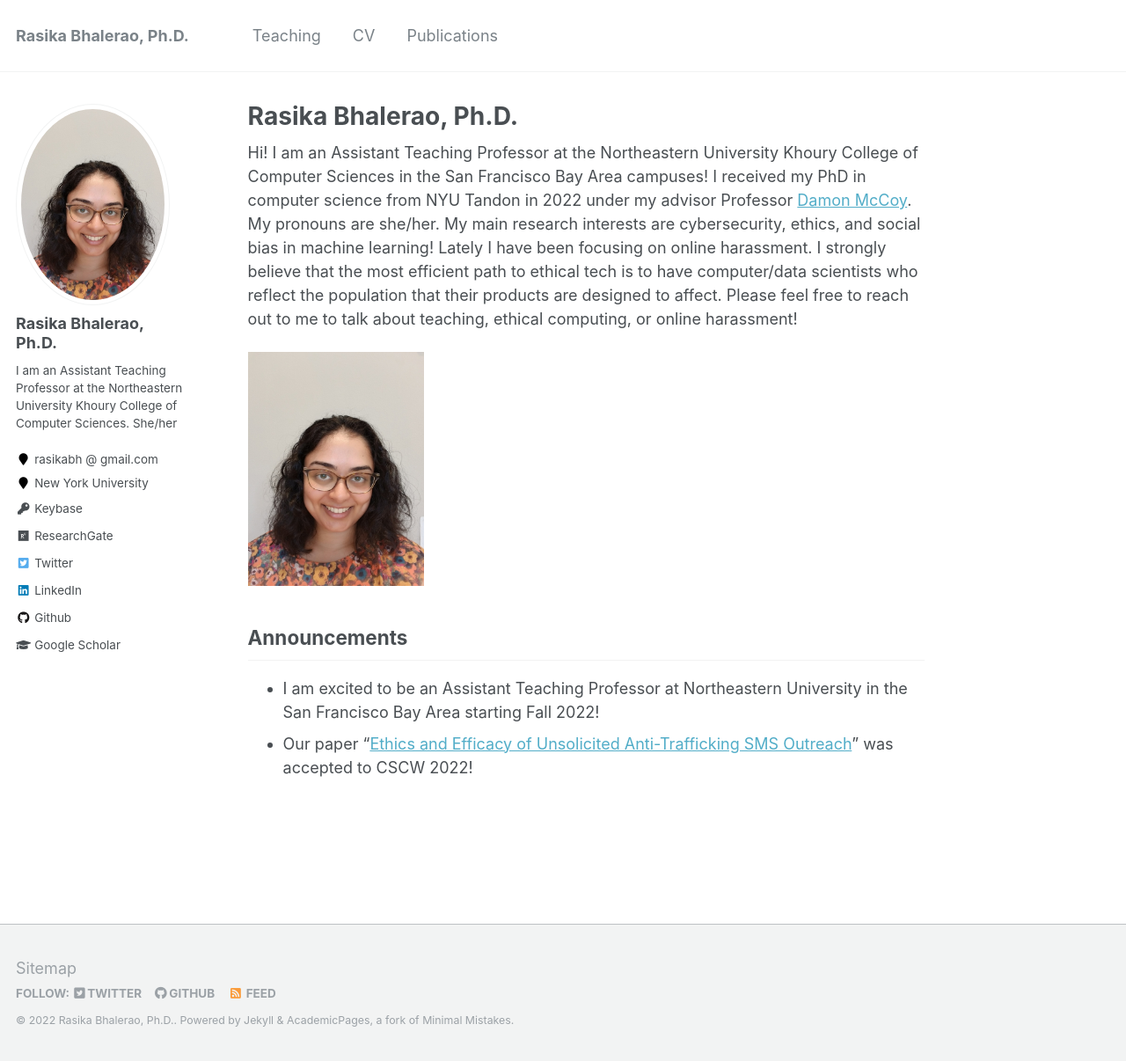
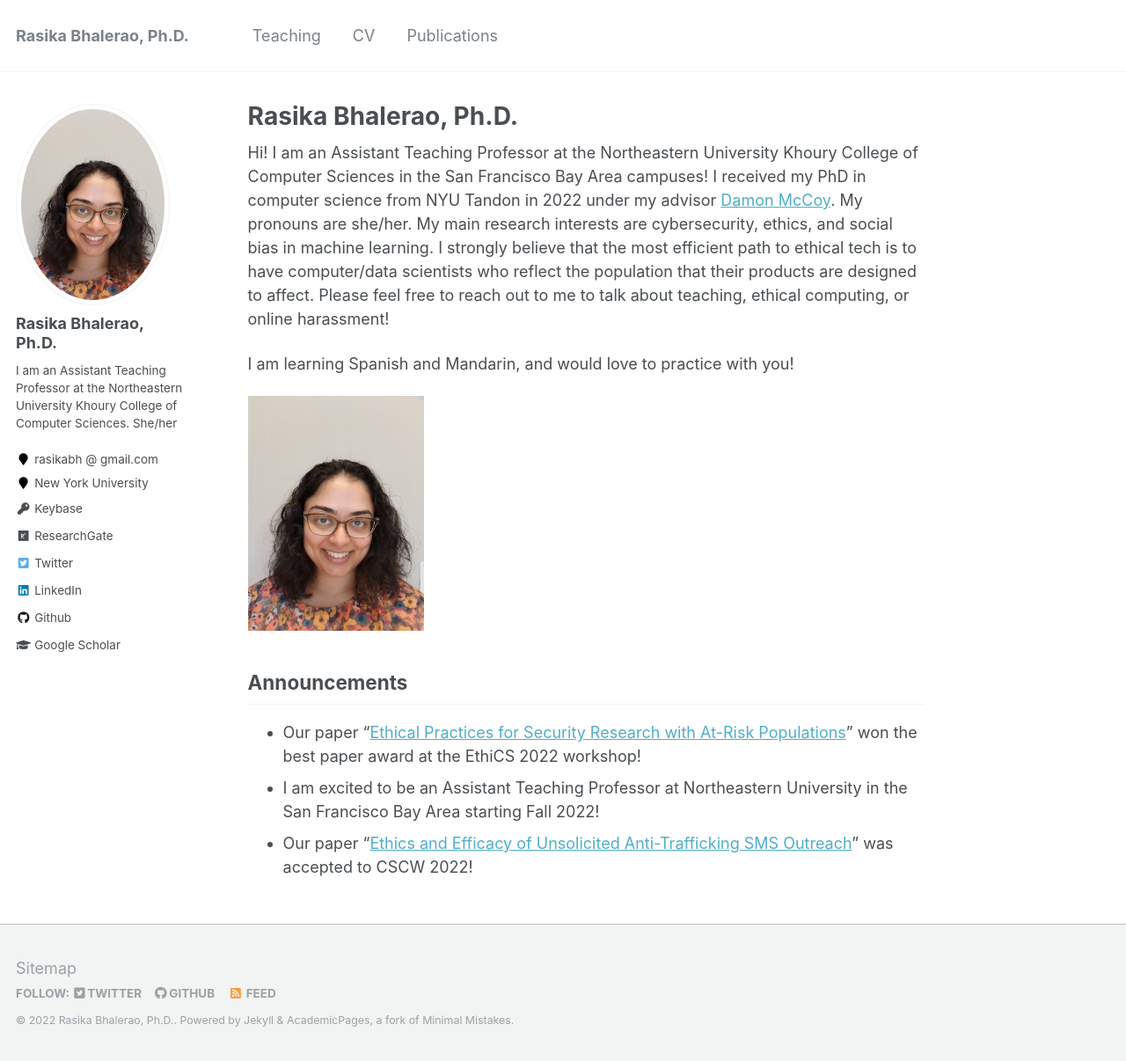
Before and after one commit to rasikabh/rasikabh.github.io, a Jekyll site: the page built from _pages/about.md, in a window 1280 px wide and 1206 px high. Shown: the whole window at 88% size. Built offline with Jekyll 4.4.1, drawn with Linux system fonts in a browser that asks for light colours.

Commit message:
Update about.md

```diff
--- a/_pages/about.md
+++ b/_pages/about.md
@@ -8,15 +8,18 @@ redirect_from:
   - about.html
 ---
 
-Hi! I am an Assistant Teaching Professor at the Northeastern University Khoury College of Computer Sciences in the San Francisco Bay Area campuses! I received my PhD in computer science from NYU Tandon in 2022 under my advisor Professor [Damon McCoy](http://damonmccoy.com).
+Hi! I am an Assistant Teaching Professor at the Northeastern University Khoury College of Computer Sciences in the San Francisco Bay Area campuses! I received my PhD in computer science from NYU Tandon in 2022 under my advisor [Damon McCoy](http://damonmccoy.com).
 My pronouns are she/her.
-My main research interests are cybersecurity, ethics, and social bias in machine learning! Lately I have been focusing on online harassment.
+My main research interests are cybersecurity, ethics, and social bias in machine learning.
 I strongly believe that the most efficient path to ethical tech is to have computer/data scientists who reflect the population that their products are designed to affect.
 Please feel free to reach out to me to talk about teaching, ethical computing, or online harassment!
+
+I am learning Spanish and Mandarin, and would love to practice with you!
 
 <img src="/images/Bhalerao2021.jpeg" width="200">
 
 ## Announcements
 
+- Our paper "[Ethical Practices for Security Research with At-Risk Populations](https://elissaredmiles.com/research/ethics_2022.pdf)" won the best paper award at the EthiCS 2022 workshop!
 - I am excited to be an Assistant Teaching Professor at Northeastern University in the San Francisco Bay Area starting Fall 2022!
 - Our paper "[Ethics and Efficacy of Unsolicited Anti-Trafficking SMS Outreach](https://arxiv.org/abs/2202.09527)" was accepted to CSCW 2022!
```
